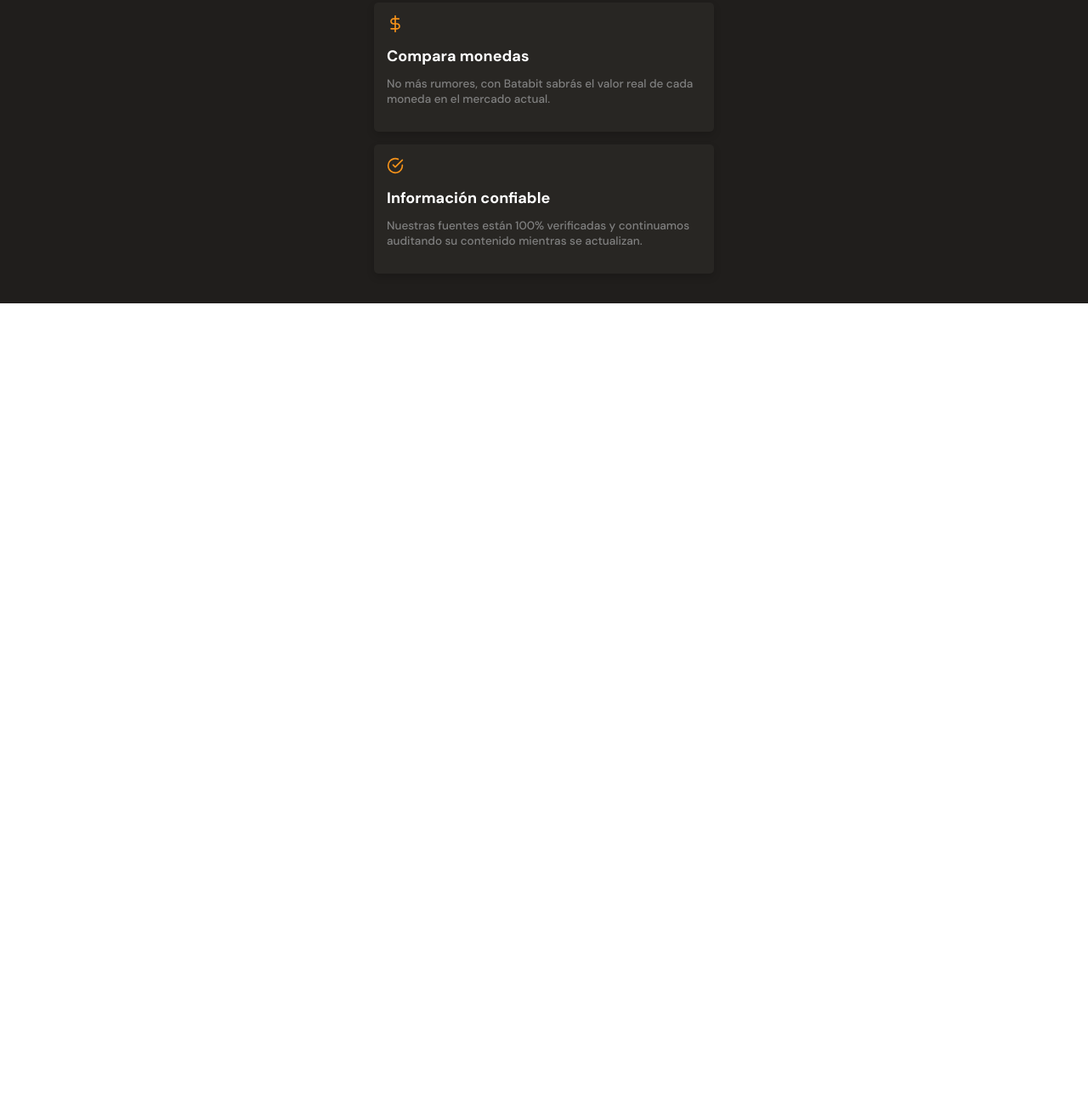
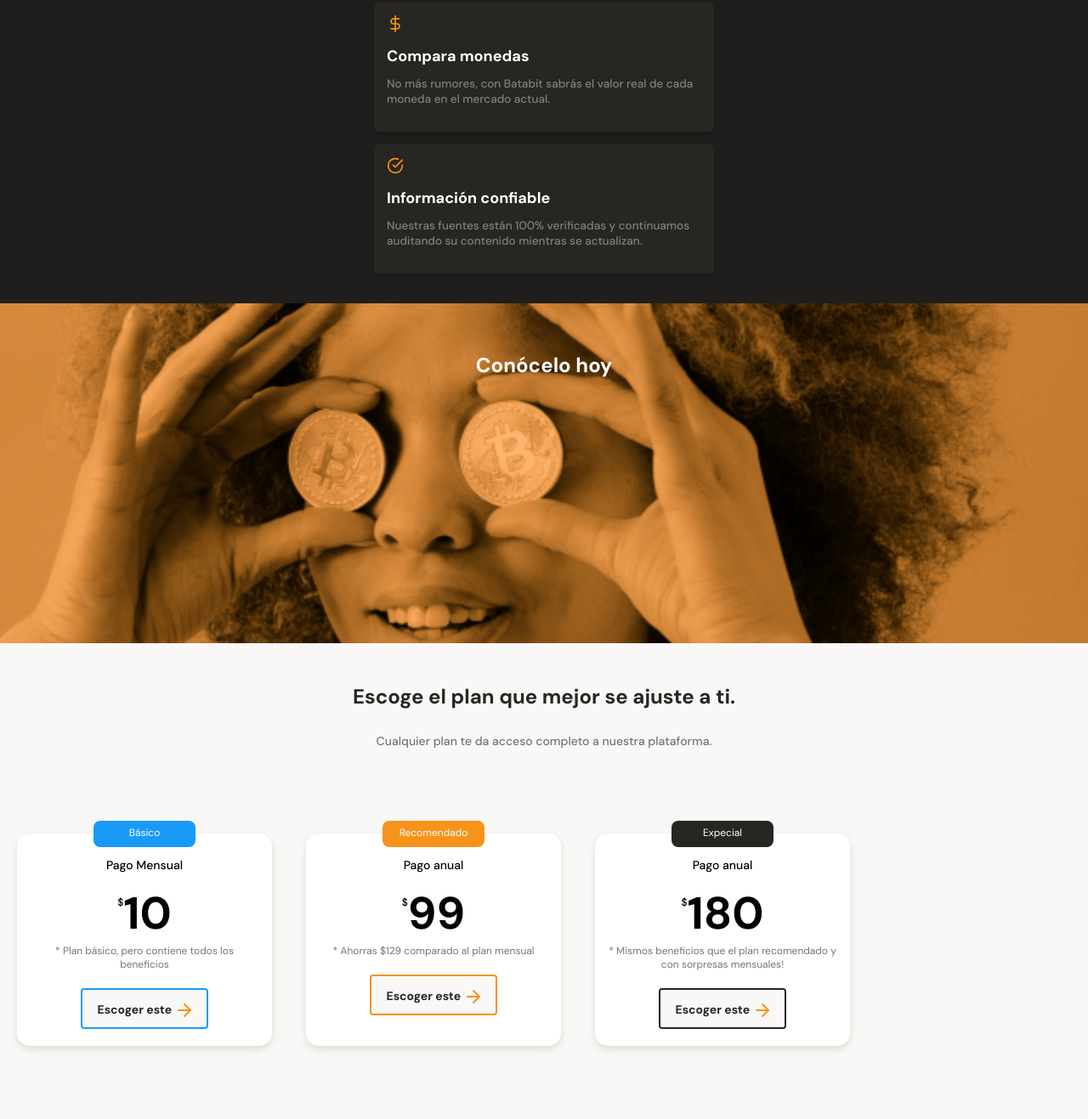
Before and after one commit to Eufanzky/Databit, a website: page index.html in a window 1280 px wide. Shown: the part 2001-3318 px from the top of the page at 85% size. Before the commit the page ends 2358 px from the top, so only its background shows below. Drawn offline with Linux system fonts and the light colour scheme.

Commit message:
Termine el main content

```diff
--- a/index.html
+++ b/index.html
@@ -21,7 +21,7 @@
                 Datatabit te ayuda a navegar entre los diferenetes
                 precios y tendencias
             </p>
-            <a href="" class="header--button">Conoce nuestros planes <span></span></a>
+            <a href="#plans" class="header--button">Conoce nuestros planes <span></span></a>
         </div>
     </header>
     <main>
@@ -136,8 +136,44 @@
                 </article>
             </section>
         </section>
-        <section></section>
-        <section></section>
+        <section class="bitcoin-img-container">
+            <h2>Conócelo hoy</h2>
+        </section>
+        <section id="plans" class="main-plans-container">
+            <div class="plans__title">
+                <h2>Escoge el plan que mejor se ajuste a ti.</h2>
+                <p>Cualquier plan te da acceso completo a nuestra plataforma.</p>
+            </div>
+            <section class="plans-container__slider">
+                <article class="plans-container__card">
+                    <p class="recomended recomended--color-blue">Básico</p>
+                    <div class="plan-info-container">
+                        <h3 class="plan-card__title">Pago Mensual</h3>
+                        <p class="plan-card__price"><span>$</span>10</p>
+                        <p class="plan-card__saving">* Plan básico, pero contiene todos los beneficios</p>
+                        <button class="plan-card__ca plan-carda__ca--color-blue">Escoger este <span></span></button>
+                    </div>
+                </article>
+                <article class="plans-container__card">
+                    <p class="recomended recomended--color-orange">Recomendado</p>
+                    <div class="plan-info-container">
+                        <h3 class="plan-card__title">Pago anual</h3>
+                        <p class="plan-card__price"><span>$</span>99</p>
+                        <p class="plan-card__saving">* Ahorras $129 comparado al plan mensual</p>
+                        <button class="plan-card__ca plan-carda__ca--color-orange">Escoger este <span></span></button>
+                    </div>
+                </article>
+                <article class="plans-container__card">
+                    <p class="recomended recomended--color-black">Expecial</p>
+                    <div class="plan-info-container">
+                        <h3 class="plan-card__title">Pago anual</h3>
+                        <p class="plan-card__price"><span>$</span>180</p>
+                        <p class="plan-card__saving">* Mismos beneficios que el plan recomendado y con sorpresas mensuales!</p>
+                        <button class="plan-card__ca plan-carda__ca--color-black">Escoger este <span></span></button>
+                    </div>
+                </article>
+            </section>
+        </section>
     </main>
     <footer></footer>
 </body>
--- a/style.css
+++ b/style.css
@@ -25,6 +25,7 @@
 html{
     font-size: 62.5%;
     font-family: 'DM Sans', sans-serif;
+    scroll-behavior: smooth;
 }
 /*HEADER*/
 header{
@@ -332,3 +333,140 @@ main {
     color: #808080;
     margin-bottom: 10px;
 }
+/*Plans section*/
+.bitcoin-img-container{
+    width: 100%;
+    min-width: 320px;
+    height: 50vh;
+    background-image: url("./assets/imgs/bitcoinbaby\ 1.jpg");
+    background-position: center;
+    background-size: cover;
+    background-repeat: no-repeat;
+}
+.bitcoin-img-container h2{
+    padding-top: 60px;
+    font-size: 2.4rem;
+    font-weight: bold;
+    line-height: 2.6rem;
+    color: var(--just-white);
+    text-align: center;
+}
+.main-plans-container{
+    width: 100%;
+    min-width: 320px;
+    padding-bottom: 70px;
+    text-align: center;
+}
+.plans__title {
+    width: 90%;
+    min-width: 288px;
+    height: auto;
+    margin: 0 auto;
+    margin-bottom: 50px;
+}
+.plans__title h2{
+    padding-top: 50px;
+    font-size: 2.4rem;
+    font-weight: bold;
+    line-height: 2.6rem;
+    color: var(--black);
+}
+.plans__title p{
+    padding-top: 30px;
+    font-size: 1.4rem;
+    font-weight: 500;
+    line-height: 1.8rem;
+    color: #757575;
+}
+/*card*/
+.plans-container__slider {
+    display: flex;
+    height: 316px;
+    overflow-x: scroll;
+    overscroll-behavior-x: contain;
+    scroll-snap-type: x proximity;
+}
+.plans-container__card {
+    position: relative;
+    scroll-snap-align: center;
+    width: 70%;
+    min-width: 230px;
+    max-width: 300px;
+    height: 250px;
+    margin: 50px 20px 0;
+    padding: 0 15px;
+    background-color: var(--just-white);
+    border-radius: 15px;
+    box-shadow: 0 4px 8px rgba(89, 73, 30, 0.16);
+}
+.recomended {
+    position: absolute;
+    width: 120px;
+    height: 31px;
+    padding: 6px;
+    top: -15px;
+    font-size: 1.2rem;
+    left: calc(50% - 60px);
+    border-radius: 8px;
+    color: var(--just-white);
+}
+.recomended--color-orange {
+    background-color: var(--bitcoin-orange);
+}
+.recomended--color-blue {
+    background-color: var(--secondary-blue);
+}
+.recomended--color-black {
+    background-color: var(--black);
+}
+.plan-card__title {
+    padding-top: 30px;
+    font-size: 1.4rem;
+    font-weight: 500;
+    line-height: 1.5rem;
+    color: black;
+}
+.plan-card__price {
+    padding: 5px 0;
+    font-size: 5.3rem;
+    font-weight: bold;
+    line-height: 6.3rem;
+    color: black;
+}
+.plan-card__price span{
+    font-size: 1.2rem;
+    font-weight: 500;
+    vertical-align: 27px;
+}
+.plan-card__saving {
+    font-size: 1.2rem;
+    color: #757575;
+}
+.plan-card__ca {
+    width: 150px;
+    height: 48px;
+    margin-top: 20px;
+    background-color: #faf8f7;
+    border-radius: 4px;
+    font-family: 'DM Sans', sans-serif;
+    font-size: 1.4rem;
+    font-weight: bold;
+    line-height: 1.8rem;
+    color: var(--black);
+}
+.plan-carda__ca--color-orange {
+    border: 2px solid var(--bitcoin-orange);
+}
+.plan-carda__ca--color-blue {
+    border: 2px solid var(--secondary-blue);
+}
+.plan-carda__ca--color-black {
+    border: 2px solid var(--black);
+}
+.plan-card__ca span{
+    display: inline-block;
+    width: 20px;
+    height: 20px;
+    background-image: url("./assets/icons/arrow-right.svg");
+    vertical-align: text-bottom;
+}
```
Also changed, not shown: assets/imgs/bitcoinbaby 1.jpg (added).
